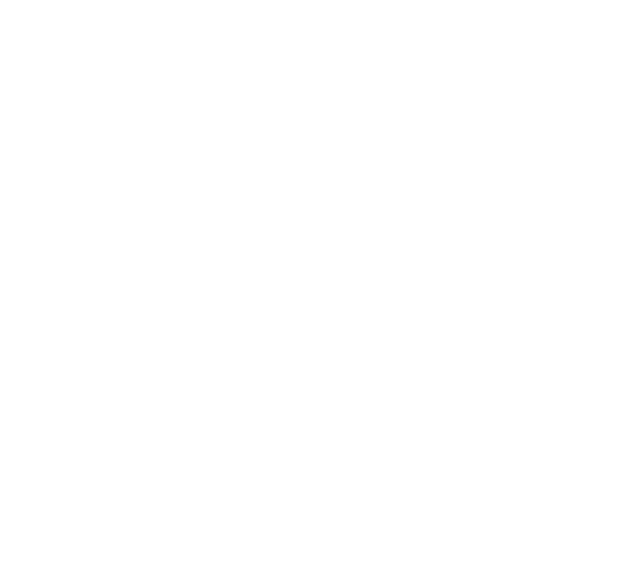
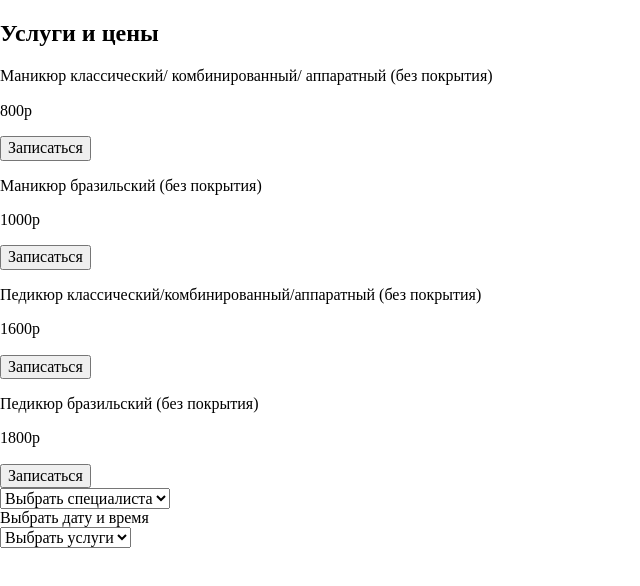
Before and after one commit to AlenaNemtsova/beauty_nails, a plain HTML site: page index.html in a window 1280 px wide. Shown: the whole page, without its empty margins (0-640 px from the left). Drawn offline with nearby package versions, Linux system fonts and the light colour scheme; files that its build step writes are made by us from their sources.

Commit message:
wrote some html

```diff
--- a/index.html
+++ b/index.html
@@ -14,7 +14,31 @@
 
 <body>
     <header></header>
-    <main></main>
+    <main>
+        <!-- Услуги и цены -->
+        <div>
+            <h2>Услуги и цены</h2>
+            <div class="price"></div>
+        </div>
+
+        <!-- Запись -->
+        <div class="choose">
+            <select name="" id="" class="choose_master">
+                <option value="" default>Выбрать специалиста</option>
+                <option value="petrova">Петрова</option>
+                <option value="ivanova">Иванова</option>
+                <option value="sidorova">Сидорова</option>
+            </select>
+            <div class="choose_date">Выбрать дату и время</div>
+
+            <select name="" id="" class="choose_type">
+                <option value="" default>Выбрать услуги</option>
+                <option value="manicure">Маникюр</option>
+                <option value="pedicure">Педикюр</option>
+            </select>
+        </div>
+
+    </main>
     <footer></footer>
 
 
--- a/index.js
+++ b/index.js
@@ -0,0 +1,31 @@
+'use strict'
+//прайс
+const priceList = `[
+    {
+    "name": "Маникюр классический/ комбинированный/ аппаратный (без покрытия)",
+    "price": "800р"
+    },{
+    "name": "Маникюр бразильский (без покрытия)",
+    "price": "1000р"
+    },{
+    "name": "Педикюр классический/комбинированный/аппаратный (без покрытия)",
+    "price": "1600р"
+    },{
+    "name": "Педикюр бразильский (без покрытия)",
+    "price": "1800р"
+    }]`
+
+    document.addEventListener('DOMContentLoaded', (event) => {
+        let items = JSON.parse(priceList);
+        let priceContent = '';
+        for (let item of items) {
+            priceContent += `
+        <div class="item">
+            <p class="item_title">${item.name}</p>
+            <p class="item_price">${item.price}</p>
+            <button class="button">Записаться</button>
+        </div>
+        `
+        }
+        document.querySelector('.price').innerHTML = priceContent;
+    })
--- /dev/null
+++ b/style.css
@@ -0,0 +1 @@
+/*# sourceMappingURL=style.css.map */
```
Also changed, not shown: 1 other file.
